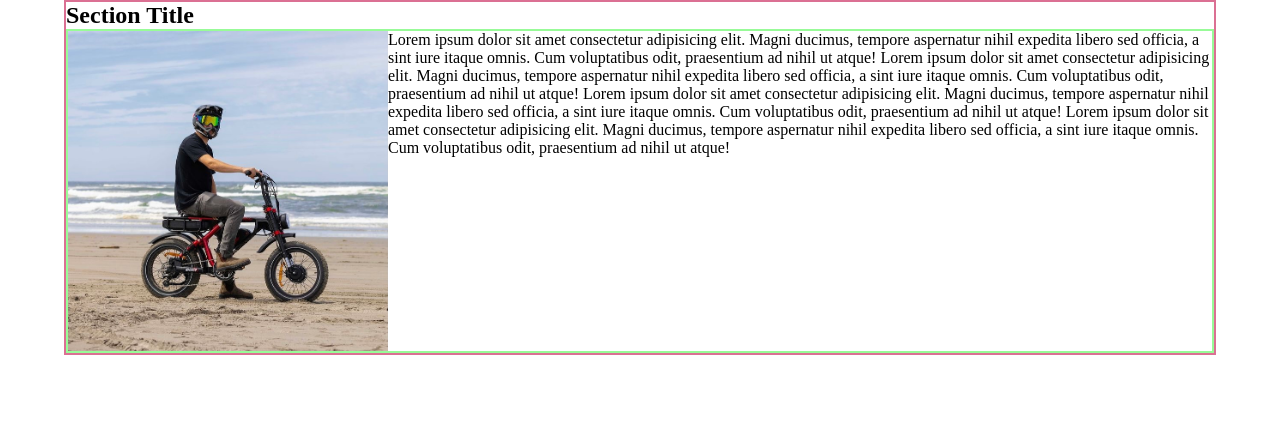
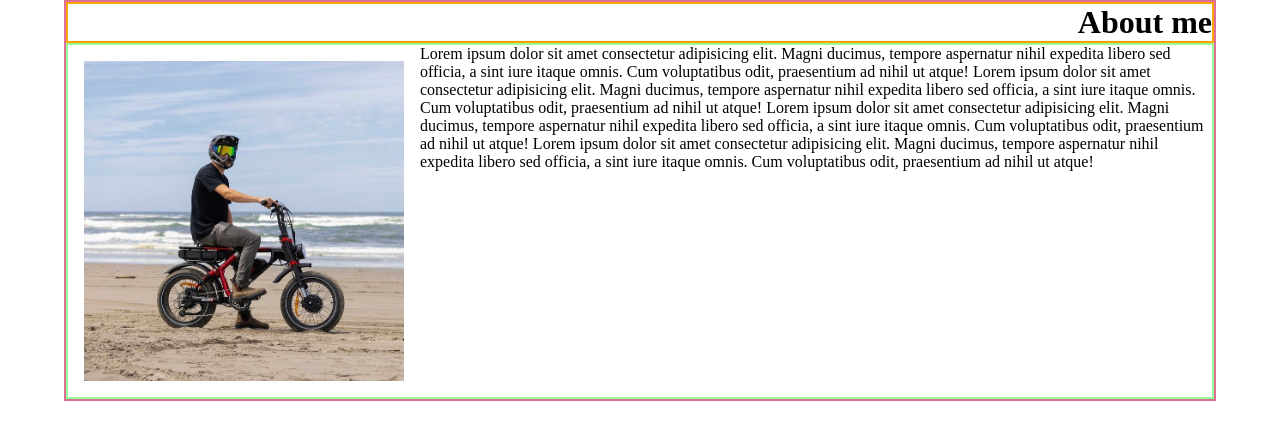
Before and after one commit to Kbouti/testingGround, a website: page index.html in a window 1280 px wide. Drawn offline with Linux system fonts and the light colour scheme.

Commit message:
Apply margin to img and create header

```diff
--- a/index.html
+++ b/index.html
@@ -9,11 +9,11 @@
   </head>
   <body>
     <div class="card">
-      <h2 class="title">Section Title</h2>
+      <header>
+<h1>About me</h1>      </header>
+      <p class="description">
+        <img src="eBikeBeach.jpeg" alt="Kevin on the beach riding an ebike" />
 
-    <p class="description">
-
-      <img src="eBikeBeach.jpeg" alt="Kevin on the beach riding an ebike" />
         Lorem ipsum dolor sit amet consectetur adipisicing elit. Magni ducimus,
         tempore aspernatur nihil expedita libero sed officia, a sint iure itaque
         omnis. Cum voluptatibus odit, praesentium ad nihil ut atque! Lorem ipsum
@@ -23,9 +23,9 @@
         sit amet consectetur adipisicing elit. Magni ducimus, tempore aspernatur
         nihil expedita libero sed officia, a sint iure itaque omnis. Cum
         voluptatibus odit, praesentium ad nihil ut atque! Lorem ipsum dolor sit
-      amet consectetur adipisicing elit. Magni ducimus, tempore aspernatur nihil
-      expedita libero sed officia, a sint iure itaque omnis. Cum voluptatibus
-      odit, praesentium ad nihil ut atque!
+        amet consectetur adipisicing elit. Magni ducimus, tempore aspernatur
+        nihil expedita libero sed officia, a sint iure itaque omnis. Cum
+        voluptatibus odit, praesentium ad nihil ut atque!
       </p>
     </div>
   </body>
--- a/style.css
+++ b/style.css
@@ -16,11 +16,14 @@ display: inline;
 height: auto;
 margin-bottom: auto;
 float: left;
+margin: 1rem;
 }
 
 .photoContainer {
   float: left;
   display: inline;
+  border: 2px solid peru;
+  width: 20rem;
 
 }
 
@@ -32,8 +35,14 @@ float: left;
   flex-direction: column;
 
 }
+header {
+  border: 2px solid orange;
+  text-align: end;
+}
+
 
 p {
+
   width: 100%;
   border: 2px solid palegreen;
 }
```
Lines whose indentation alone changed are shown as unchanged.
